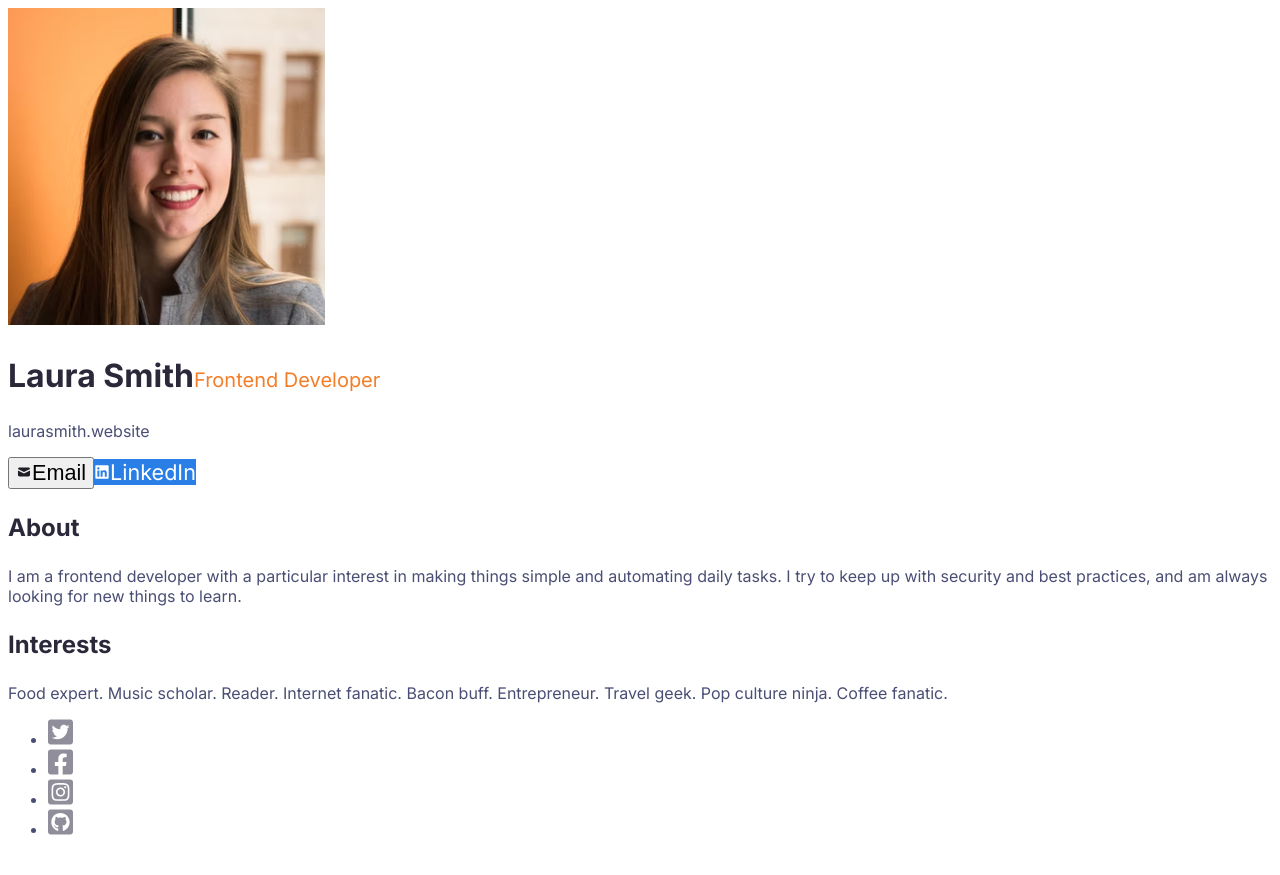
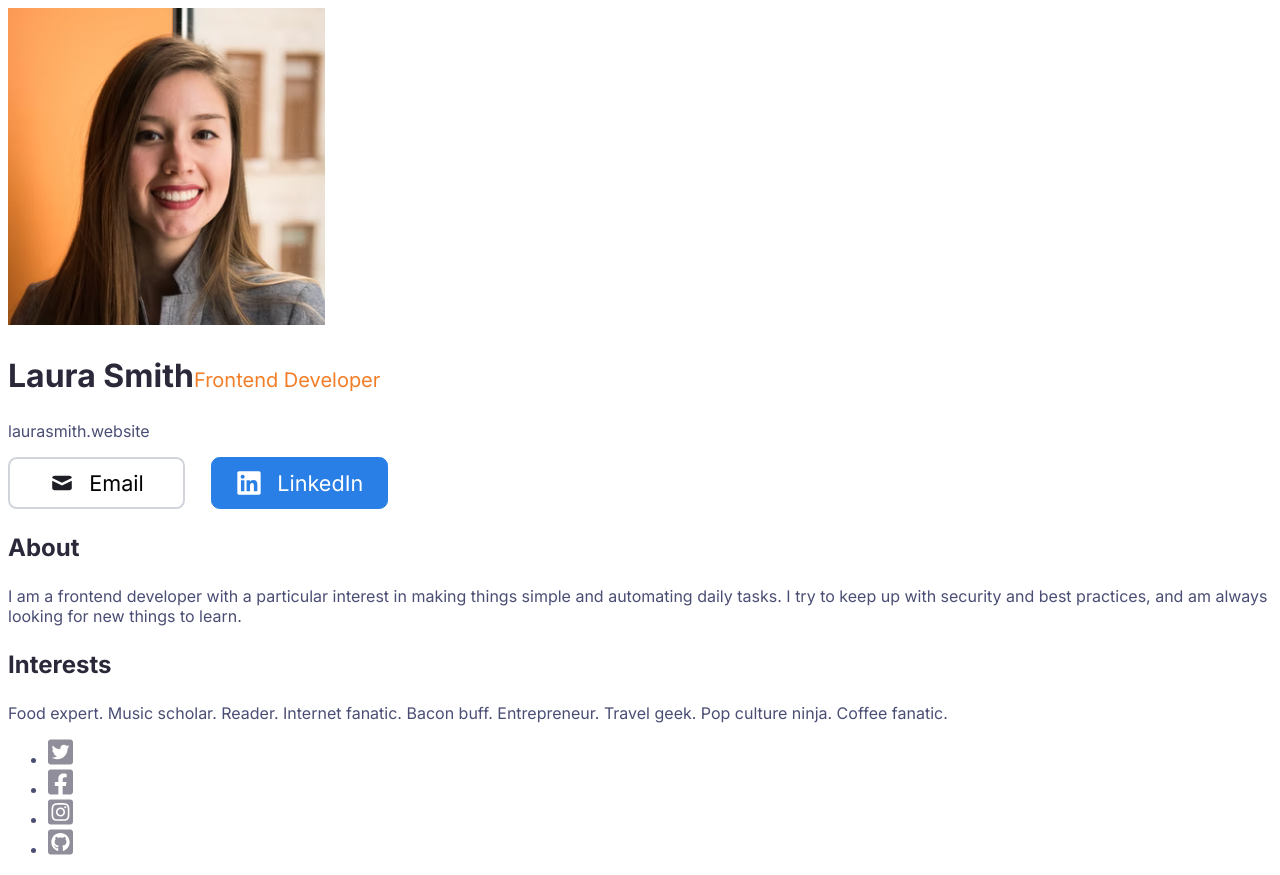
Before and after one commit to tasxatzial/digital-business-card, a React (Vite) app in the folder src/: page / in a window 1280 px wide. Built offline with nearby package versions, Linux system fonts and the light colour scheme.

Commit message:
style buttons

```diff
--- a/src/src/components/Header.jsx
+++ b/src/src/components/Header.jsx
@@ -10,7 +10,7 @@ export default function Header() {
         <span className="card-subtitle">Frontend Developer</span>
       </h2>
       <p>laurasmith.website</p>
-      <div>
+      <div className="card-btns-container">
         <button className="card-btn card-email-btn" aria-label="Email">
           <svg width="16px" height="16px">
             <use href={`${btnIcons}#mail`}></use>
--- a/src/src/style.css
+++ b/src/src/style.css
@@ -1,3 +1,7 @@
+* {
+  box-sizing: border-box;
+}
+
 body {
   color: #4A4E74;
   font-family: "Inter", sans-serif;
@@ -19,15 +23,39 @@ body {
   color: #2B283A;
 }
 
+.card-btns-container {
+  display: flex;
+  gap: 1.6rem;
+}
+
 .card-btn {
+  align-items: center;
+  border: 0.1em solid #D1D5DB;
+  border-radius: 0.4em;
   cursor: pointer;
+  display: inline-flex;
+  font-family: inherit;
   font-size: 1.35rem;
+  gap: 0.65em;
+  justify-content: center;
+  padding: 0.5em 0;
+  width: 8.2em;
+}
+
+.card-btn > svg {
+  height: 100%;
+  width: auto;
 }
 
 .card-linkedin-btn {
   background-color: #297FE5;
+  border: 0.07em solid #297FE5;
   color: white;
   text-decoration: none;
+}
+
+.card-email-btn {
+  background-color: white;
 }
 
 .card-section-title {
```
